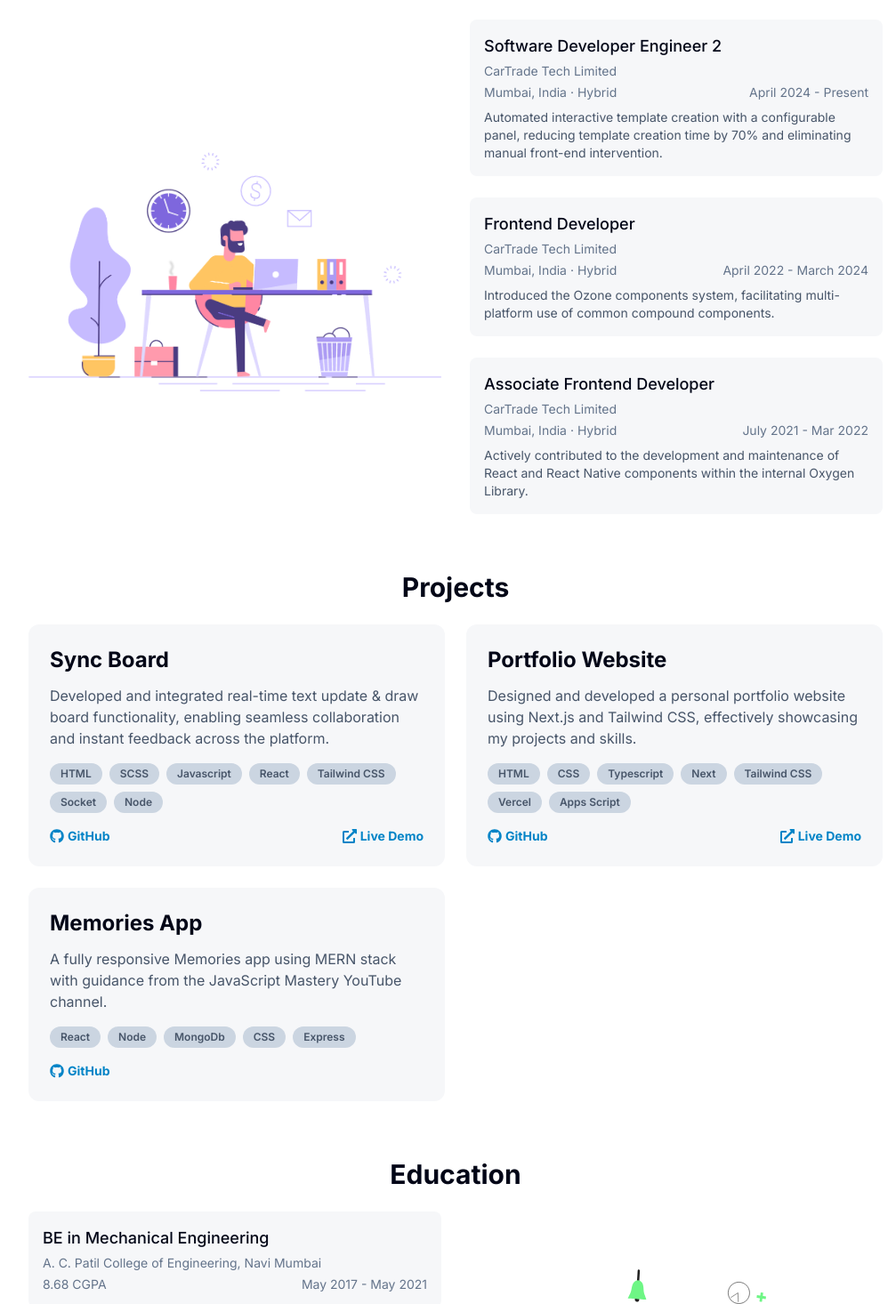
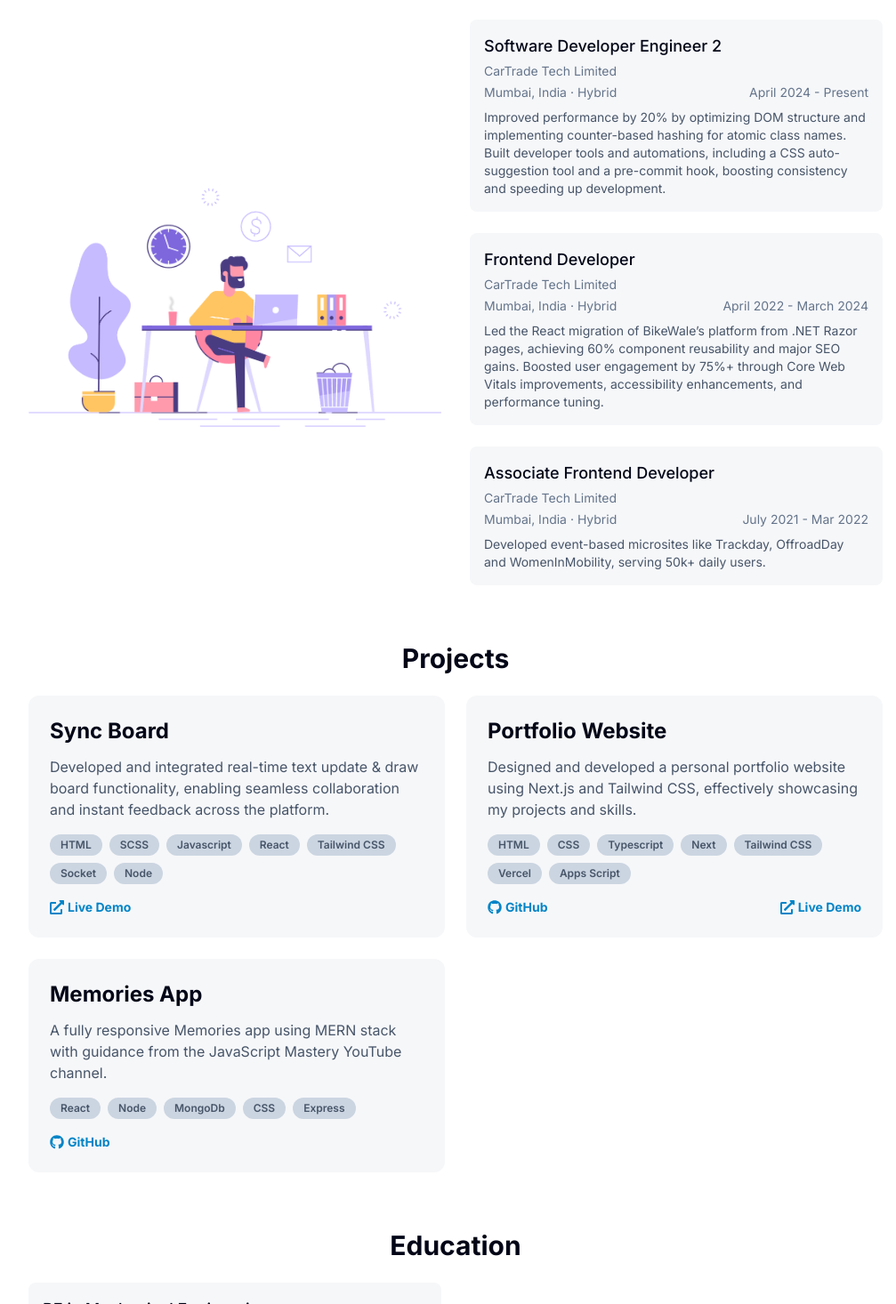
Before and after one commit to ajittupe2548/ajit-tupe-portfolio, a Next.js app: page / in a window 1280 px wide. Shown: the part 1524-2990 px from the top of the page at 89% size, without its empty margins (128-1135 px from the left). Built offline with nearby package versions, Linux system fonts and the light colour scheme.

Commit message:
Minor changes

```diff
--- a/src/components/Education.tsx
+++ b/src/components/Education.tsx
@@ -9,7 +9,7 @@ const educationItems: TimelineItem[] = [
         title: 'BE in Mechanical Engineering',
         organization: 'A. C. Patil College of Engineering, Navi Mumbai',
         date: 'May 2017 - May 2021',
-        grade: '8.68 CGPA',
+        grade: '8.48 CGPA',
     },
     {
         title: 'Higher Secondary School',
--- a/src/components/Experience.tsx
+++ b/src/components/Experience.tsx
@@ -13,7 +13,7 @@ const experienceItems: TimelineItem[] = [
         date: 'April 2024 - Present',
         location: 'Mumbai, India · Hybrid',
         description:
-            'Automated interactive template creation with a configurable panel, reducing template creation time by 70% and eliminating manual front-end intervention.',
+            'Improved performance by 20% by optimizing DOM structure and implementing counter-based hashing for atomic class names. Built developer tools and automations, including a CSS auto-suggestion tool and a pre-commit hook, boosting consistency and speeding up development.',
     },
     {
         title: 'Frontend Developer',
@@ -21,7 +21,7 @@ const experienceItems: TimelineItem[] = [
         date: 'April 2022 - March 2024',
         location: 'Mumbai, India · Hybrid',
         description:
-            'Introduced the Ozone components system, facilitating multi-platform use of common compound components.',
+            'Led the React migration of BikeWale’s platform from .NET Razor pages, achieving 60% component reusability and major SEO gains. Boosted user engagement by 75%+ through Core Web Vitals improvements, accessibility enhancements, and performance tuning.',
     },
     {
         title: 'Associate Frontend Developer',
@@ -29,7 +29,7 @@ const experienceItems: TimelineItem[] = [
         date: 'July 2021 - Mar 2022',
         location: 'Mumbai, India · Hybrid',
         description:
-            'Actively contributed to the development and maintenance of React and React Native components within the internal Oxygen Library.',
+            'Developed event-based microsites like Trackday, OffroadDay and WomenInMobility, serving 50k+ daily users.',
     },
 ];
 
--- a/src/components/ProjectCard.tsx
+++ b/src/components/ProjectCard.tsx
@@ -8,7 +8,7 @@ interface ProjectCardProps {
     title: string;
     description: string;
     technologies: string[];
-    githubLink: string;
+    githubLink: string | null;
     liveLink?: string;
     stars: number;
     forks: number;
@@ -50,6 +50,7 @@ const ProjectCard: React.FC<ProjectCardProps> = ({
                     </span>
                 </div> */}
                 <div className='flex justify-between'>
+                    {githubLink && (
                         <Link
                             href={githubLink}
                             target='_blank'
@@ -62,6 +63,7 @@ const ProjectCard: React.FC<ProjectCardProps> = ({
                             <FaGithub className='mr-1' size={16} />
                             <span className='text-sm'>GitHub</span>
                         </Link>
+                    )}
                     {liveLink && (
                         <Link
                             href={liveLink}
--- a/src/components/Projects.tsx
+++ b/src/components/Projects.tsx
@@ -6,7 +6,7 @@ export interface ProjectCardProps {
     title: string;
     description: string;
     technologies: string[];
-    githubLink: string;
+    githubLink: string | null;
     liveLink: string;
     stars: number;
     forks: number;
@@ -35,7 +35,7 @@ const projects: Omit<ProjectCardProps, 'stars' | 'forks' | 'lastUpdated'>[] = [
             'Socket',
             'Node',
         ],
-        githubLink: 'https://github.com/ajittupe2548/sync-board-client',
+        githubLink: null,
         liveLink: 'https://sync-board-client.vercel.app/',
     },
     {
```
Lines whose indentation alone changed are shown as unchanged.
